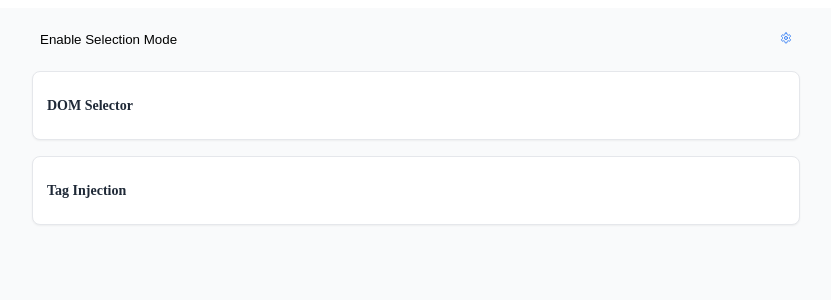
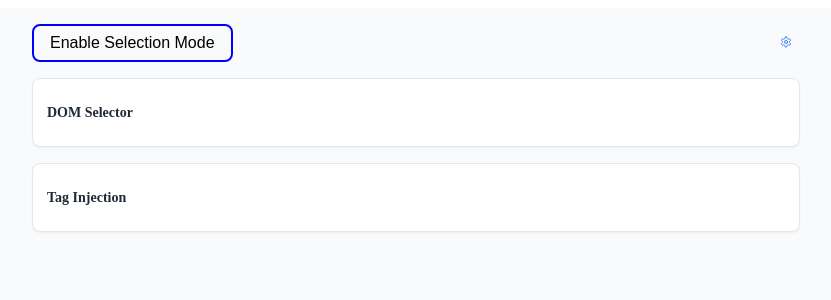
Before and after one commit to miyaichi/chrome-extension-prototype-3, a React app: page / in a window 1280 px wide. Shown: the top 300 px of the page, without its empty margins (224-1055 px from the left). Built offline with nearby package versions, Linux system fonts and the light colour scheme; no server answers; the HTML template or start-up script is replaced by a standard one.

Commit message:
Handling SidePanel close.

```diff
--- a/src/sidepanel/App.css
+++ b/src/sidepanel/App.css
@@ -41,3 +41,17 @@
 .components-container > *:not(:first-child) {
   margin-top: 16px;
 }
+
+.text-button {
+  background: none;
+  border: 2px solid blue;
+  border-radius: 8px;
+  color: inherit;
+  font-size: inherit;
+  cursor: pointer;
+  padding: 8px 16px;
+}
+
+.text-button:hover {
+  border-color: darkblue;
+}
--- a/src/sidepanel/App.tsx
+++ b/src/sidepanel/App.tsx
@@ -61,7 +61,7 @@ export const App = () => {
         <div className="app-header">
           <button
             onClick={toggleSelectionMode}
-            className={`settings-button 'active'`}
+            className="text-button"
           >
             {isSelectionMode ? 'Disable Selection Mode' : 'Enable Selection Mode'}
           </button>
```
